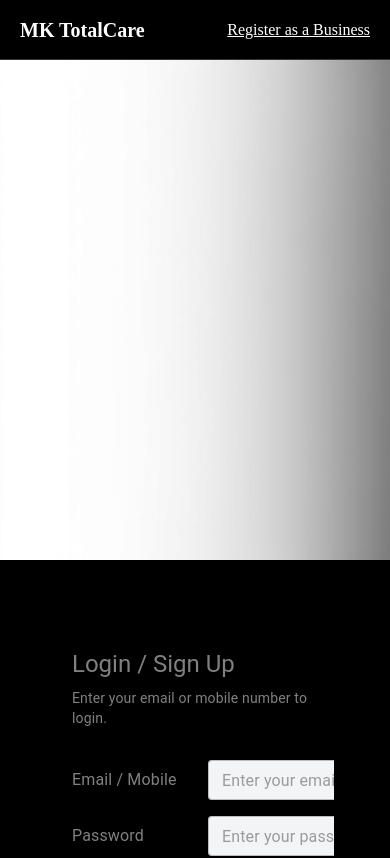
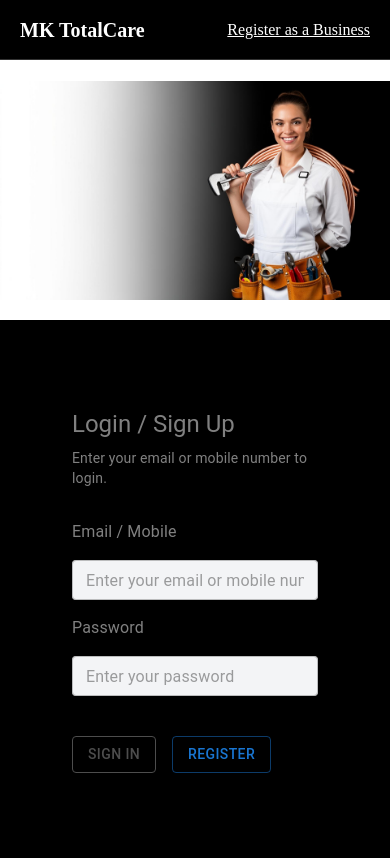
Before and after one commit to vvivek2/global-booking-services-ui, a Next.js app: page / in a window 390 px wide. Shown: the top 858 px of the page. Built offline with nearby package versions, Linux system fonts and the light colour scheme.

Commit message:
mobile and laptop view fix for landing page

```diff
--- a/app/src/components/landing.tsx
+++ b/app/src/components/landing.tsx
@@ -29,7 +29,7 @@ export default function Landing() {
 
           {/* Left Image (full image visible, no cropping) */}
           <div
-            className="w-full md:w-1/2 bg-white bg-cover bg-left min-h-[500px]"
+            className="w-full md:w-1/2 bg-white bg-contain md:bg-cover bg-no-repeat bg-center h-[260px] md:min-h-[500px]"
             style={{
               backgroundImage: "url('/landingImage.jpeg')",
             }}
--- a/app/src/components/signIn-signUp/signInEmail.tsx
+++ b/app/src/components/signIn-signUp/signInEmail.tsx
@@ -11,7 +11,7 @@ import RegisterSideSheet from './RegisterSidesheet';
 import { SignInPayload, signInUser } from './utils.ts/signIn';
 import GoogleLoginButton from './googleLoginButton';
 
-export default function SignInEmailSheet({onSuccess}: {onSuccess: () => void}) {
+export default function SignInEmailSheet({ onSuccess }: { onSuccess: () => void }) {
   const [registerOpen, setRegisterOpen] = useState(false);
   const [loginValue, setLoginValue] = useState("");
   const [loginError, setLoginError] = useState("");
@@ -85,7 +85,10 @@ export default function SignInEmailSheet({onSuccess}: {onSuccess: () => void}) {
           <Box
             sx={{
               display: 'grid',
-              gridTemplateColumns: '120px 1fr',
+              gridTemplateColumns: {
+                xs: '1fr',
+                sm: '120px 1fr'
+              },
               alignItems: 'center',
               columnGap: 2,
               rowGap: 2,
```
